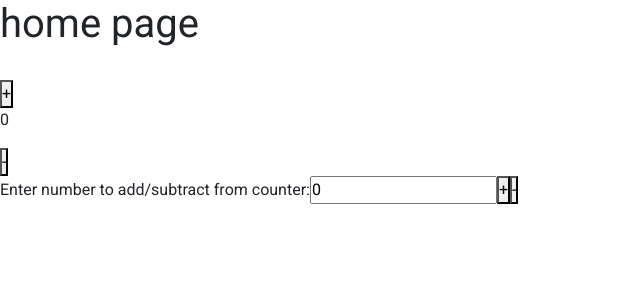
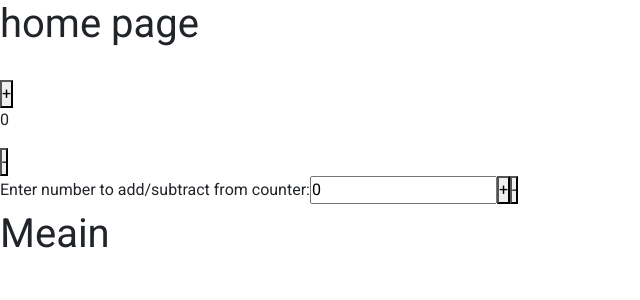
Before and after one commit to grigor-aramyan/generAItor, a React app: page / in a window 1280 px wide. Shown: the top 300 px of the page, without its empty margins (0-640 px from the left). Built offline with nearby package versions, Linux system fonts and the light colour scheme.

Commit message:
add vector img and small fixes

```diff
--- a/src/components/App.js
+++ b/src/components/App.js
@@ -1,7 +1,7 @@
 import React, { Component } from 'react';
 import { connect } from 'react-redux';
 import PropTypes from 'prop-types';
-// import MainMenu from "./profiles/userProfile/MainMenu";
+import MainMenu from './profiles/userProfile/MainMenu';
 
 // actions
 import {
@@ -66,8 +66,8 @@ class App extends Component {
                     type='number' />
                 <button onClick={this.onIncrementWithNumber}>+</button>
                 <button onClick={this.onDecrementWithNumber}>-</button>
+                <MainMenu />
             </div>
-            // <MainMenu />
         );
     }
 }
--- a/src/components/profiles/userProfile/MainMenu.js
+++ b/src/components/profiles/userProfile/MainMenu.js
@@ -1,4 +1,5 @@
-import React from "react";
+import React from 'react';
+
 export default function MainMenu() {
     return(
         <div className = "main-menu">
```
Also changed, not shown: public/images/Vector.png (added).
